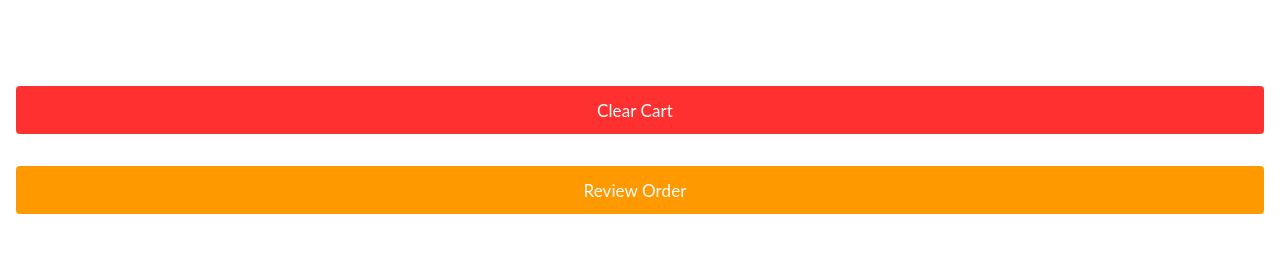
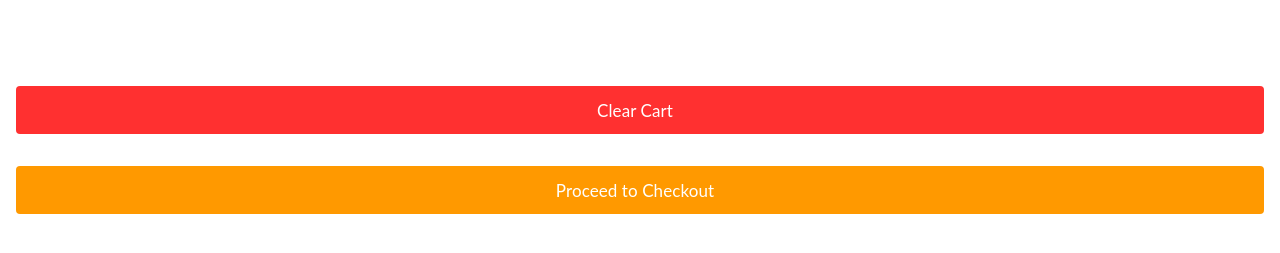
Before and after one commit to RaihanRifat222/E-commerce---practice, a React (Vite) app: page /order in a window 1280 px wide. Shown: the part 467-720 px from the top of the page. Built offline with nearby package versions, Linux system fonts and the light colour scheme.

Commit message:
fixed reload issues

```diff
--- a/src/component/Cart/Cart.jsx
+++ b/src/component/Cart/Cart.jsx
@@ -3,14 +3,14 @@ import CalculateCart from "../CalculateCart/CalculateCart";
 import './Cart.css';
 const Cart = (props) => {
 
-    const {cart} = props;
+    const {cart,clearCart, children} = props;
 
     const price = CalculateCart(cart);
 
-    const clearCart = () => {
-        localStorage.removeItem('productCount');
-        window.location.reload();
-    }
+    // const clearCart = () => {
+    //     localStorage.removeItem('productCount');
+    //     window.location.reload();
+    // }
 
     return (
         <div className="cart">
@@ -26,8 +26,9 @@ const Cart = (props) => {
             </div>
 
             <div className="buttons">
-                <button className="clear-btn" onClick={clearCart}>Clear Cart</button>
-                <button className="review-btn">Review Order</button>
+                <button className="clear-btn" onClick={()=>clearCart()}>Clear Cart</button>
+
+                {children}
             </div>
         </div>
     );
--- a/src/component/CartPreview/CartPreview.jsx
+++ b/src/component/CartPreview/CartPreview.jsx
@@ -30,7 +30,7 @@ const CartItem = ({item, increaseProduct,decreaseProduct,deleteProduct}) => {
 
                 <div className='flex'>
                     <div className="quantity p-8 flex">
-                    <FontAwesomeIcon icon={faSquarePlus}  className='btn h-9' onClick={() => increaseProduct(item, true)} />
+                    <FontAwesomeIcon icon={faSquarePlus}  className='btn h-9' onClick={() => increaseProduct(item)} />
                     <p className='text-xl px-6'>{item.quantity}</p>
                     <FontAwesomeIcon icon={faSquareMinus}   className='btn h-9' onClick={()=> decreaseProduct(item)} />
                     </div>
--- a/src/component/Order/Order.jsx
+++ b/src/component/Order/Order.jsx
@@ -64,13 +64,22 @@ const Order = () => {
     localStorage.setItem('productCount', JSON.stringify(cart));
     window.location.reload();
 }
+
+    const clearCart = () => {
+
+        localStorage.removeItem('productCount');
+        setCart([]);
+        // window.location.reload();
+    }
     return (
         <div className='order-container mt-20 flex'>
             <div className="preview-container">
                 <CartPreview cart={getProductsFromLocalStorage()} increaseProduct={increaseProduct} decreaseProduct={decreaseProduct} deleteProduct={deleteProduct}></CartPreview>
             </div>
             <div className="m-32 bg-orange-200 h-1/2 right-14 top-8  ">
-                <Cart cart= {getProductsFromLocalStorage()}></Cart>
+                <Cart cart= {getProductsFromLocalStorage()} clearCart={clearCart}>
+                    <button className="review-btn">Proceed to Checkout</button>
+                </Cart>
             </div>
 
         </div>
--- a/src/component/Shop/Shop.jsx
+++ b/src/component/Shop/Shop.jsx
@@ -4,11 +4,12 @@ import './Shop.css';
 import Product from '../Product/Product';
 import Cart from '../Cart/Cart';
 import getShoppingCart from '../CalculateCart/GetShoppingCart';
+import { Link } from 'react-router-dom';
 const Shop = () => {
     const [products, setProducts] = useState ([]);
     const [cart, setCart] = useState ([]);
-
-    const productCount = localStorage.getItem('productCount') ? JSON.parse(localStorage.getItem('productCount')) : {};
+    const [productCount, setProductCount] = useState(localStorage.getItem('productCount') ? JSON.parse(localStorage.getItem('productCount')) : {});
+    // const productCount = localStorage.getItem('productCount') ? JSON.parse(localStorage.getItem('productCount')) : {};
     useEffect(() => {
         let previousCart = getShoppingCart();
         if (previousCart){
@@ -74,6 +75,13 @@ const Shop = () => {
 
 
     }
+
+    const clearCart = () => {
+        setProductCount({});
+        localStorage.setItem('productCount', JSON.stringify({}));
+        setCart([]);
+        // window.location.reload();
+    }
     return (
         <div className='shop'>
             <div className="product-container">
@@ -84,7 +92,12 @@ const Shop = () => {
 
 
             <div className="cart-container">
-            <Cart cart= {cart}></Cart>
+            <Cart cart= {cart} clearCart={clearCart}>
+            <Link to='/order'>
+            <button className="review-btn">Review Order
+            </button>
+            </Link>
+            </Cart>
 
 
             </div>
```
